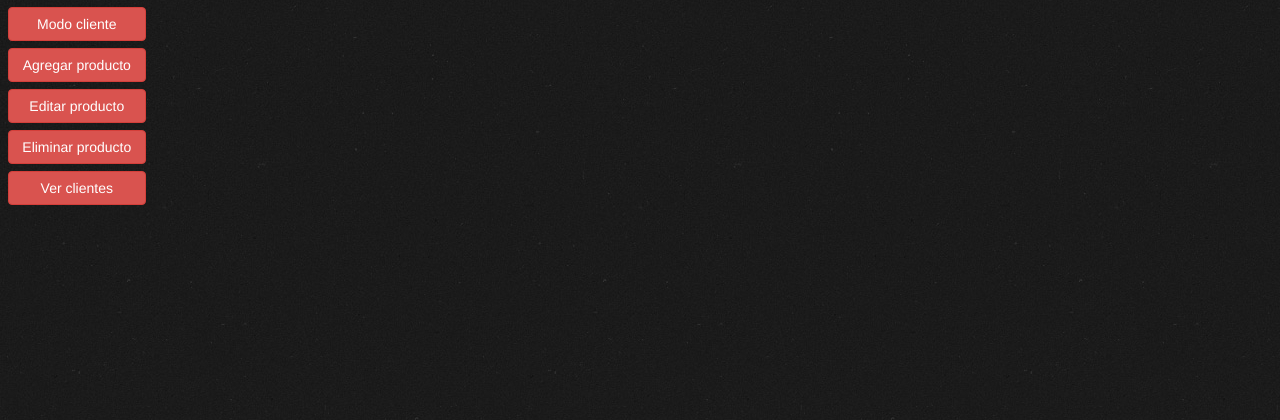
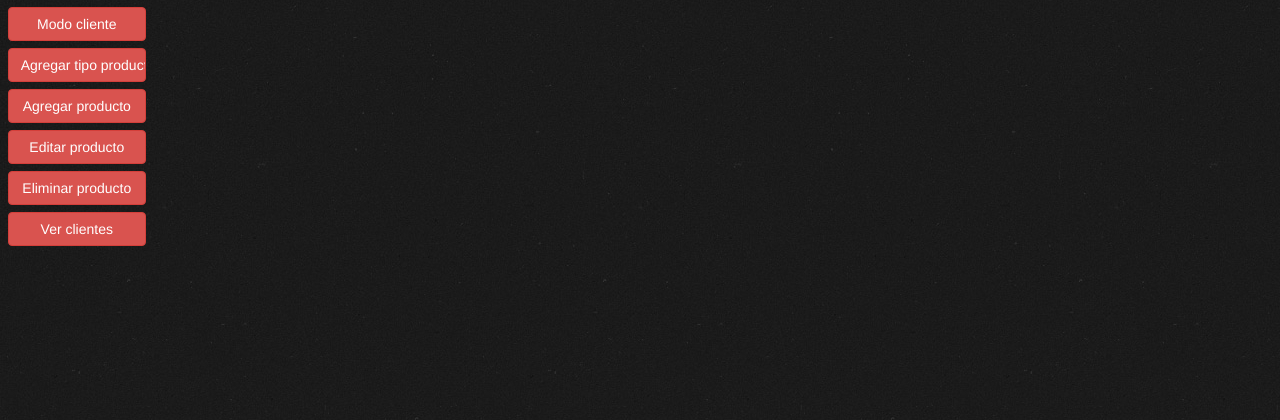
Before and after one commit to humberto270389/ProyectoVictor, a PHP site: page /ProyectoVictor/php/administrador.php in a window 1280 px wide. Shown: the part 134-554 px from the top of the page. Run offline with PHP 8.4, Linux system fonts and the light colour scheme; the visitor is signed in with stand-in values (Sample User, id 1).

Commit message:
btnAddTipoProducto

```diff
--- a/php/administrador.php
+++ b/php/administrador.php
@@ -75,6 +75,7 @@
     <section>
         <div id="AdivMenu">
             <input type="button" class="btn-danger bton btn" id="AbtnCliente" name="AbtnCliente" value="Modo cliente">
+            <input type="button" class="btn-danger bton btn" id="AbtnAddTipoProducto" name="AbtnAddTipoProducto" value="Agregar tipo producto">
             <input type="button" class="btn-danger bton btn" id="AbtnAddProduc" name="AbtnAddProduc" value="Agregar producto">
             <input type="button" class="btn-danger bton btn" id="AbtnEditProduc" name="AbtnEditProduc" value="Editar producto">
             <input type="button" class="btn-danger bton btn" id="AbtnElimProduc" name="AbtnElimProduc" value="Eliminar producto">
```
